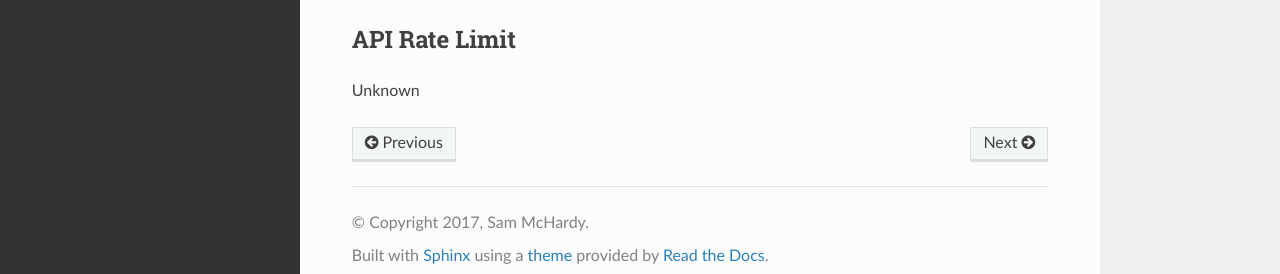
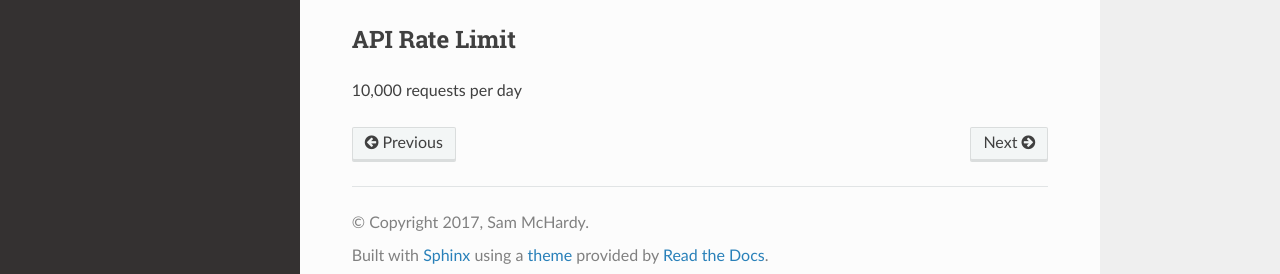
Before and after one commit to sammchardy/python-kucoin, a Sphinx documentation site: the page built from docs/overview.rst, in a window 1280 px wide and 1251 px high. Shown: the part 959-1233 px from the top of the window. Built offline with Sphinx 7.4.7 and the Read the Docs theme 2.0.0, drawn with Linux system fonts in a browser that asks for light colours; formulas are drawn with MathJax 3; pages that are not in the unit, such as notebooks, are missing from menus.

Commit message:
Add note about API request limits

```diff
--- a/docs/overview.rst
+++ b/docs/overview.rst
@@ -49,4 +49,4 @@ Most responses return a server timestamp, to fetch this use the `get_last_timest
 API Rate Limit
 --------------
 
-Unknown
+10,000 requests per day
```
